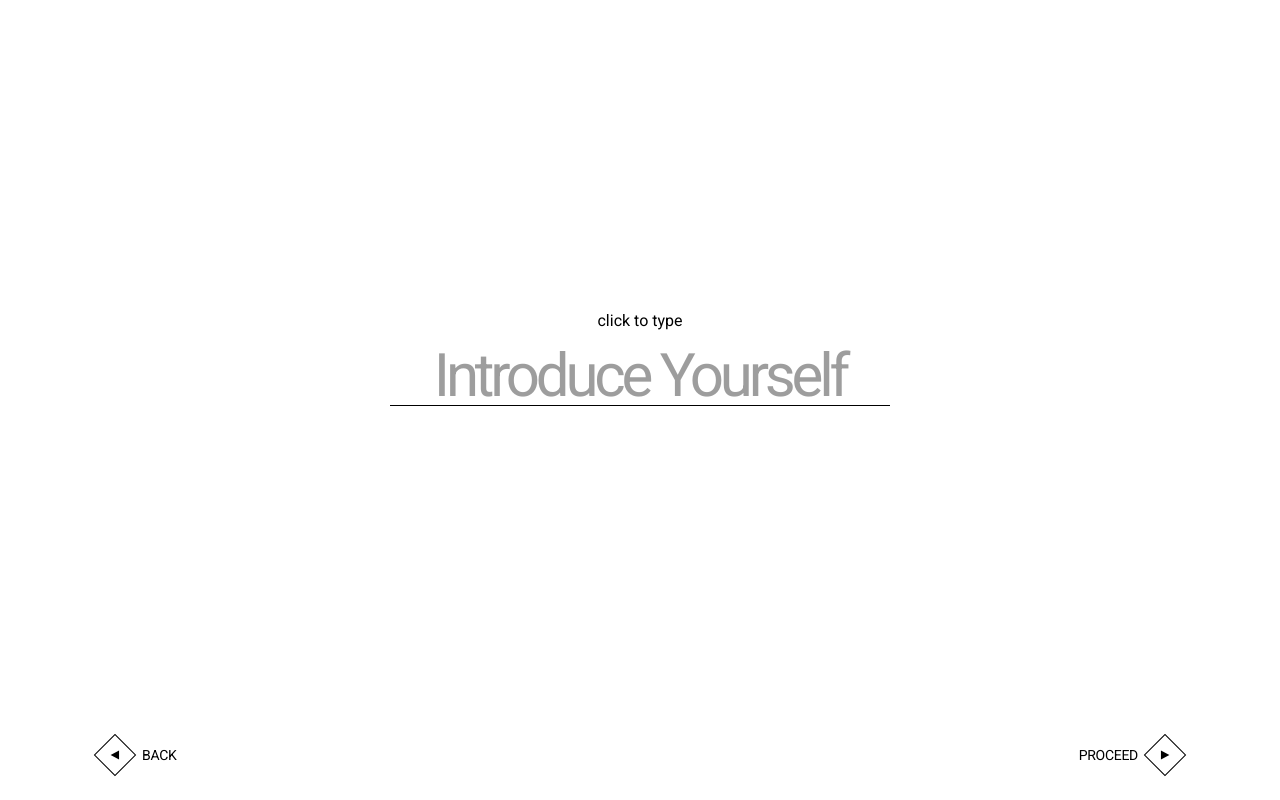
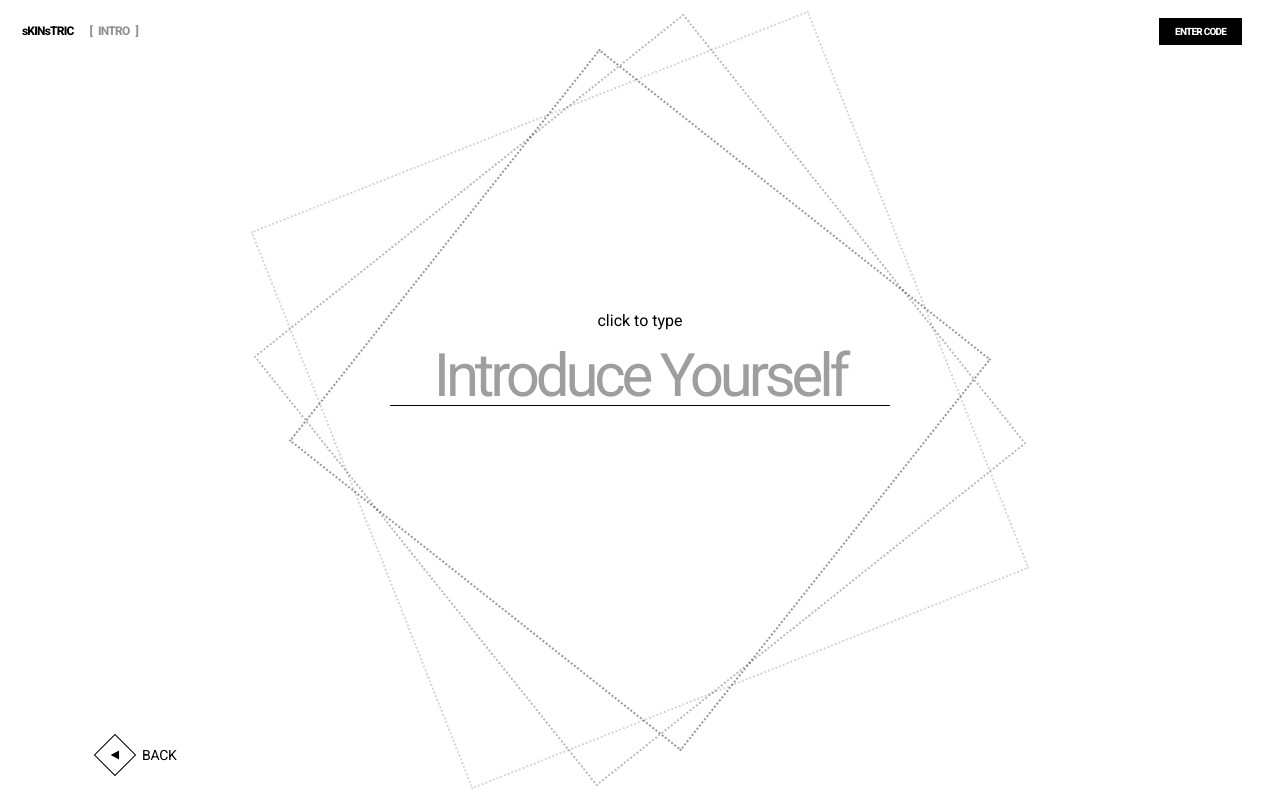
Before and after one commit to Giovanni-Ramirez/giovanni-skintric-internship, a React (Vite) app: page /testing in a window 1280 px wide. Built offline with nearby package versions, Linux system fonts and the light colour scheme.

Commit message:
finsihed with the testing page with animation and all functionality

```diff
--- a/src/assets/css/navbar.css
+++ b/src/assets/css/navbar.css
@@ -4,6 +4,8 @@
     align-items: center;
     padding: 12px 22px;
     margin-bottom: 12px;
+    width: 100%;
+    position: absolute;
 }
 
 .left_nav_container {
--- a/src/pages/testing/testing.css
+++ b/src/pages/testing/testing.css
@@ -5,11 +5,13 @@
     justify-content: center;
     align-items: center;
     flex-direction: column;
+    position: relative;
 }
 
 .step_content {
     text-align: center;
     margin-bottom: 100px;
+    z-index: 10;
 }
 
 .step_content input {
@@ -53,3 +55,67 @@
     display: flex;
     justify-content: space-between;
 }
+
+/* BACKGROUND BOXES */
+.background__boxes {
+    pointer-events: none;
+}
+
+
+@keyframes spinFrom80 {
+    0% {
+        transform: translate(-50%, -50%) rotate(-80deg);
+    }
+    100% {
+        transform: translate(-50%, -50%) rotate(360deg);
+    }
+}
+
+@keyframes spinFrom70 {
+    0% {
+        transform: translate(-50%, -50%) rotate(-70deg);
+    }
+    100% {
+        transform: translate(-50%, -50%) rotate(360deg);
+    }
+}
+
+@keyframes spinFrom60 {
+    0% {
+        transform: translate(-50%, -50%) rotate(-60deg);
+    }
+    100% {
+        transform: translate(-50%, -50%) rotate(360deg);
+    }
+}
+
+.background__box_inner {
+    width: 500px;
+    height: 500px;
+    border: 2px dotted rgba(0, 0, 0, 0.401);
+    position: absolute;
+    top: 50%;
+    left: 50%;
+    transform: rotate(80deg);
+    animation: spinFrom80 85s linear infinite;
+}
+.background__box_middle {
+    width: 550px;
+    height: 550px;
+    border: 2px dotted rgba(0, 0, 0, 0.261);
+    position: absolute;
+    top: 50%;
+    left: 50%;
+    transform: rotate(70deg);
+    animation: spinFrom70 75s linear infinite;
+}
+.background__box_outer {
+    width: 600px;
+    height: 600px;
+    border: 2px dotted rgba(0, 0, 0, 0.155);
+    position: absolute;
+    top: 50%;
+    left: 50%;
+    transform: rotate(60deg);
+    animation: spinFrom60 60s linear infinite;
+}
--- a/src/pages/testing/testing.jsx
+++ b/src/pages/testing/testing.jsx
@@ -3,6 +3,8 @@ import './testing.css'
 import { GoDotFill } from "react-icons/go";
 import LeftButton from "../../components/leftButton";
 import RightButton from '../../components/rightButton';
+import { Link } from "react-router-dom";
+import Navbar from '../../components/navbar';
 
 export default function Testing() {
     const [step, setStep] = useState(1);
@@ -13,7 +15,8 @@ export default function Testing() {
 
     const handleChange = (e) => {
         const { name, value } = e.target;
-        setFormData((prev) => ({ ...prev, [name]: value }));
+        const lettersAndSpacesOnly = value.replace(/[^\p{L}\s]/gu, '');
+        setFormData((prev) => ({ ...prev, [name]: lettersAndSpacesOnly }));
     };
 
     const handleKeyDown = (e) => {
@@ -30,6 +33,7 @@ export default function Testing() {
     // Submission handler
     const handleSubmit = (e) => {
         e.preventDefault();
+        localStorage.setItem('userNameLocation', JSON.stringify(formData));
         setStep(3); // Show loading state
 
         fetch('https://us-central1-frontend-simplified.cloudfunctions.net/skinstricPhaseOne', { method: 'POST', headers: { 'Content-Type': 'application/json' }, body: JSON.stringify(formData) })
@@ -45,7 +49,15 @@ export default function Testing() {
     };
 
     return (
+        <>
+        <Navbar />
         <div className="form-box">
+
+            <div className="background__boxes">
+                <div className="background__box_inner"></div>
+                <div className="background__box_middle"></div>
+                <div className="background__box_outer"></div>
+            </div>
 
             <form onSubmit={handleSubmit}>
                 {/* Step 1: Name */}
@@ -60,6 +72,7 @@ export default function Testing() {
                     onChange={handleChange}
                     onKeyDown={handleKeyDown}
                     placeholder="Introduce Yourself"
+                    pattern="[A-Za-zÀ-ÖØ-öø-ÿ ]+"
                     required
                     />
                 </div>
@@ -77,6 +90,7 @@ export default function Testing() {
                     onChange={handleChange}
                     onKeyDown={handleKeyDown}
                     placeholder="Where are you from?"
+                    pattern="[A-Za-zÀ-ÖØ-öø-ÿ ]+"
                     required
                     />
                 </div>
@@ -104,8 +118,13 @@ export default function Testing() {
             <div className="bottom__control_bar">
                 <LeftButton text={'BACK'}/>
 
-                <RightButton text={'PROCEED'}/>
+                {step === 4 && (
+                    <Link to={'/result'}>
+                        <RightButton text={'PROCEED'}/>
+                    </Link>
+                )}
             </div>
         </div>
+        </>
     );
 }
```
